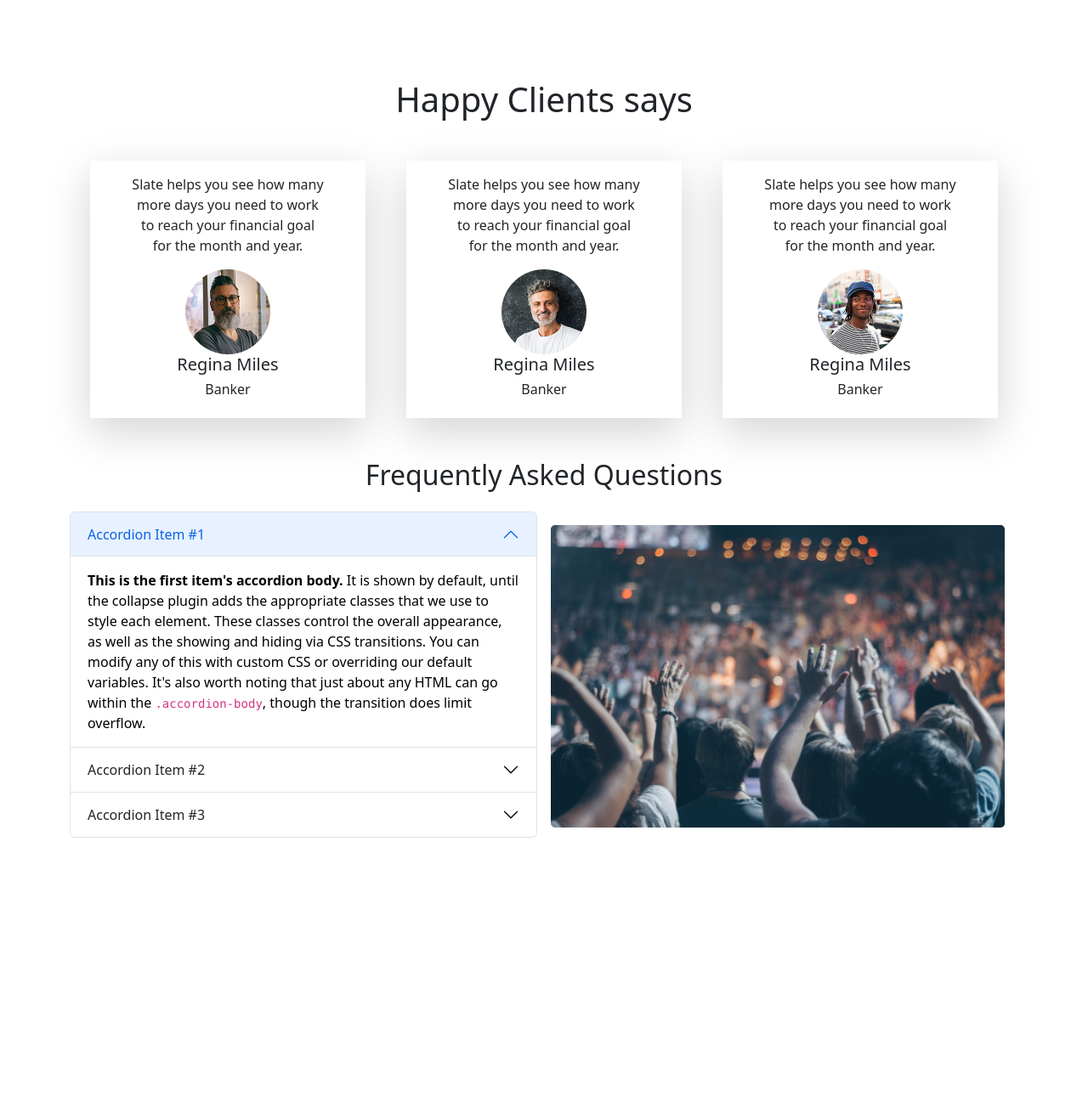
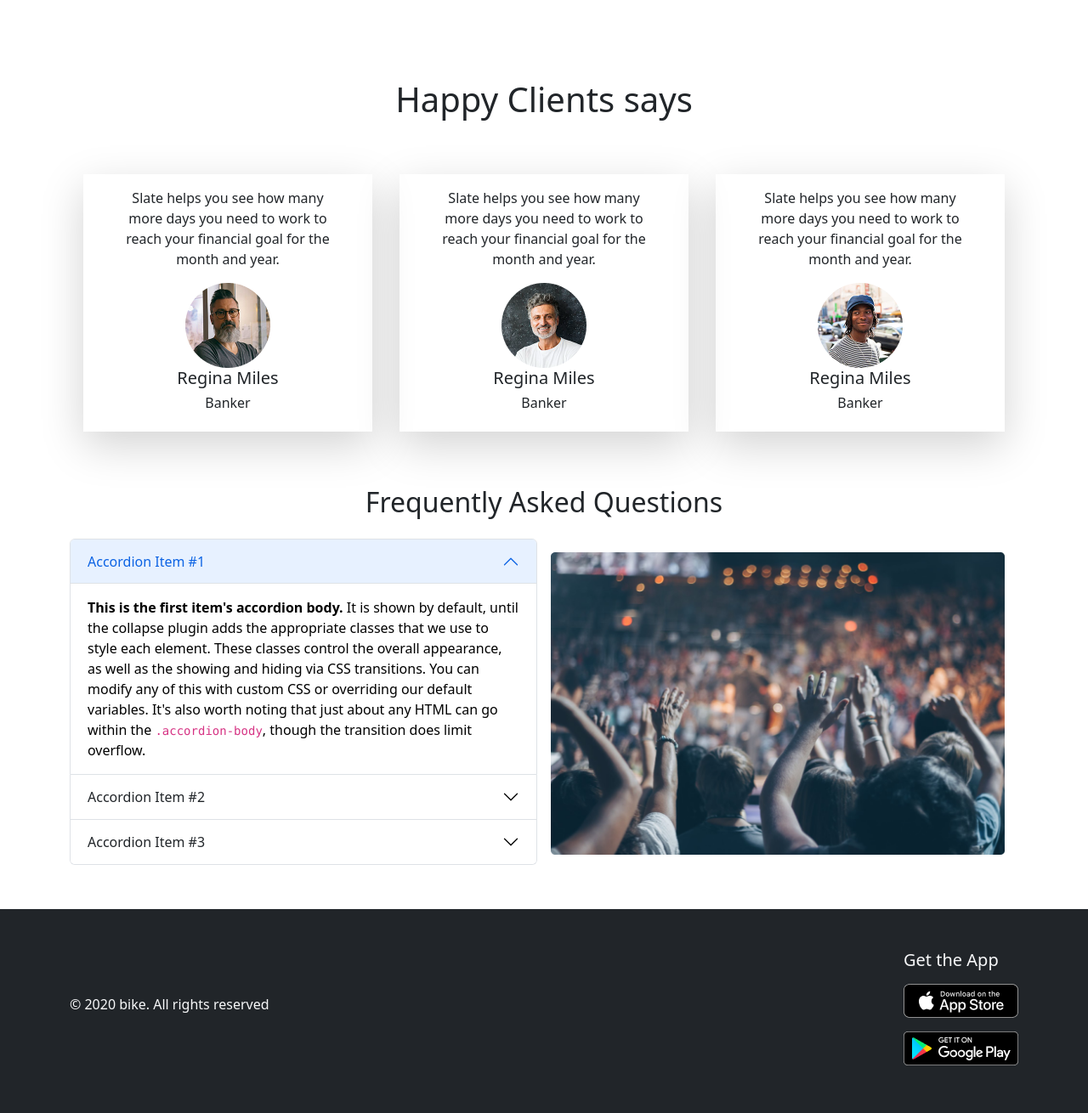
Before and after one commit to FaizulOsman/ph-ex12.5.1-convention-center-bootstrap, a plain HTML site: page index.html in a window 1280 px wide. Shown: the part 1588-2898 px from the top of the page at 85% size. Before the commit the page ends 2578 px from the top, so only its background shows below. Drawn offline with Linux system fonts and the light colour scheme.

Commit message:
final commit

```diff
--- a/index.html
+++ b/index.html
@@ -113,7 +113,7 @@
                         </div>
                     </div>
                 </div>
-                <div class="toast border-0 border-start border-5 border-primary d-block align-items-center position-absolute"
+                <div class="toast border-0 border-start border-5 border-primary d-block align-items-center position-absolute w-25"
                     role="alert" aria-live="assertive" aria-atomic="true">
                     <div class="d-flex">
                         <div class="toast-body">
@@ -133,7 +133,7 @@
             <div class="container mt-5">
                 <div class="row">
                     <!-- Free Tier -->
-                    <div class="col-lg-3">
+                    <div class="col-12 col-md-6 col-lg-3">
                         <div class="card border-0 mb-5 mb-lg-0">
                             <div class="card-body">
                                 <h4 class="card-price">$300</h4>
@@ -165,7 +165,7 @@
                             </div>
                         </div>
                     </div>
-                    <div class="col-lg-3">
+                    <div class="col-12 col-md-6 col-lg-3">
                         <div class="card border-0 mb-5 mb-lg-0">
                             <div class="card-body">
                                 <h4 class="card-price">$300</h4>
@@ -197,7 +197,7 @@
                             </div>
                         </div>
                     </div>
-                    <div class="col-lg-3 hot-price">
+                    <div class="col-12 col-md-6 col-lg-3 hot-price">
                         <div class="card border-0 mb-5 mb-lg-0 bg-primary text-light position-relative">
                             <div class="card-body">
                                 <h4 class="card-price">$800</h4>
@@ -230,7 +230,7 @@
                                 Hot</div>
                         </div>
                     </div>
-                    <div class="col-lg-3">
+                    <div class="col-12 col-md-6 col-lg-3">
                         <div class="card border-0 mb-5 mb-lg-0">
                             <div class="card-body">
                                 <h4 class="card-price">$300</h4>
@@ -273,7 +273,7 @@
                 <div class="container my-5">
                     <div class="container px-4 text-center">
                         <div class="row gx-5">
-                            <div class="col">
+                            <div class="col-12 col-md-6 col-lg-4 p-3">
                                 <div class="p-3 px-5 shadow-lg d-flex justify-content-center">
                                     <div class="text-center">
                                         <p>Slate helps you see how many more days you need to work to reach your
@@ -284,7 +284,7 @@
                                     </div>
                                 </div>
                             </div>
-                            <div class="col">
+                            <div class="col-12 col-md-6 col-lg-4 p-3">
                                 <div class="p-3 px-5 shadow-lg d-flex justify-content-center">
                                     <div class="text-center">
                                         <p>Slate helps you see how many more days you need to work to reach your
@@ -295,7 +295,7 @@
                                     </div>
                                 </div>
                             </div>
-                            <div class="col">
+                            <div class="col-12 col-md-6 col-lg-4 p-3">
                                 <div class="p-3 px-5 shadow-lg d-flex justify-content-center">
                                     <div class="text-center">
                                         <p>Slate helps you see how many more days you need to work to reach your
@@ -396,7 +396,22 @@
     <!-- =====================================================
     ======================= Footer Area ======================
     ========================================================== -->
-
+    <!-- Footer Area Start -->
+    <footer class="bg-dark text-light mt-5">
+        <div class="container">
+            <div class="d-flex flex-column-reverse flex-md-row align-items-center py-5 justify-content-between">
+                <div class="">
+                    <p>© 2020 bike. All rights reserved</p>
+                </div>
+                <div class="">
+                    <h5>Get the App</h5>
+                    <img class="img-fluid py-2" src="icons/App Store Badge.png" alt=""><br>
+                    <img class="img-fluid py-2" src="icons/Google Play Badge.png" alt="">
+                </div>
+            </div>
+        </div>
+    </footer>
+    <!-- Footer Area End -->
 
 
 
```
